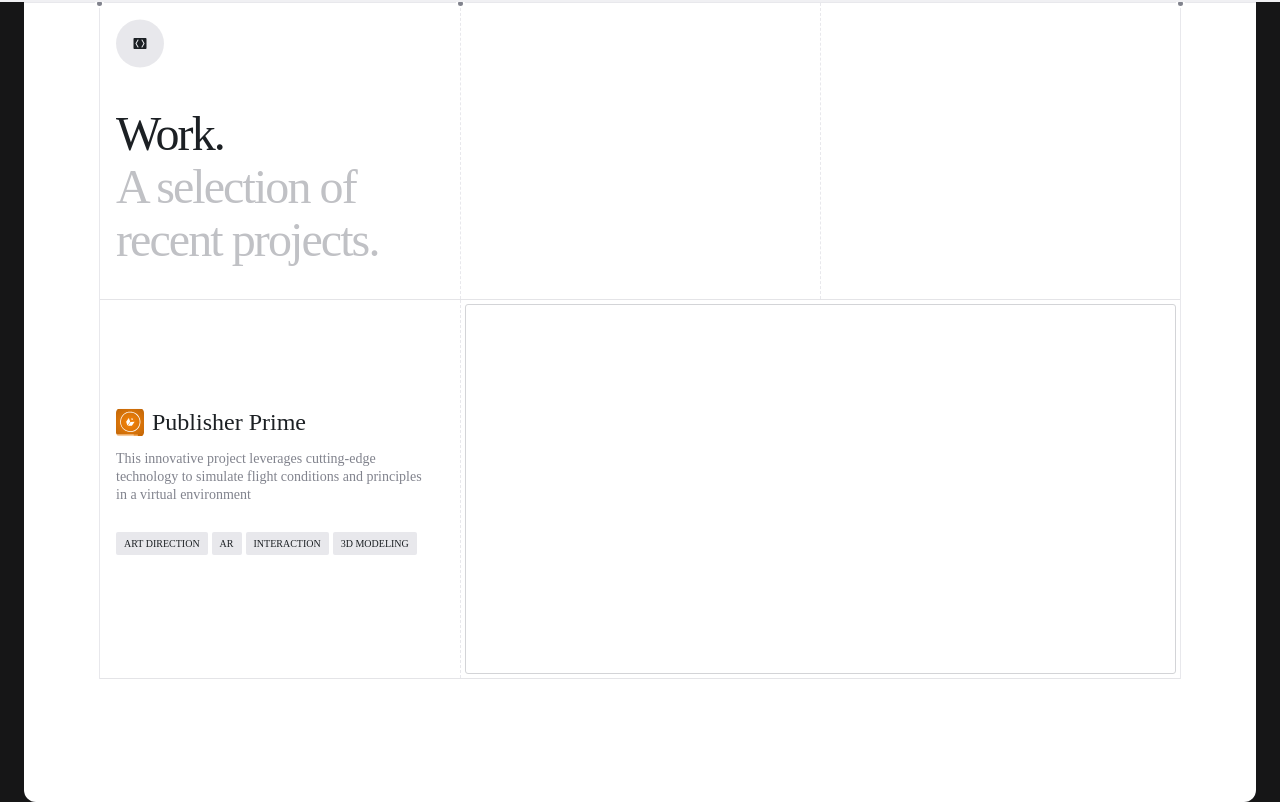
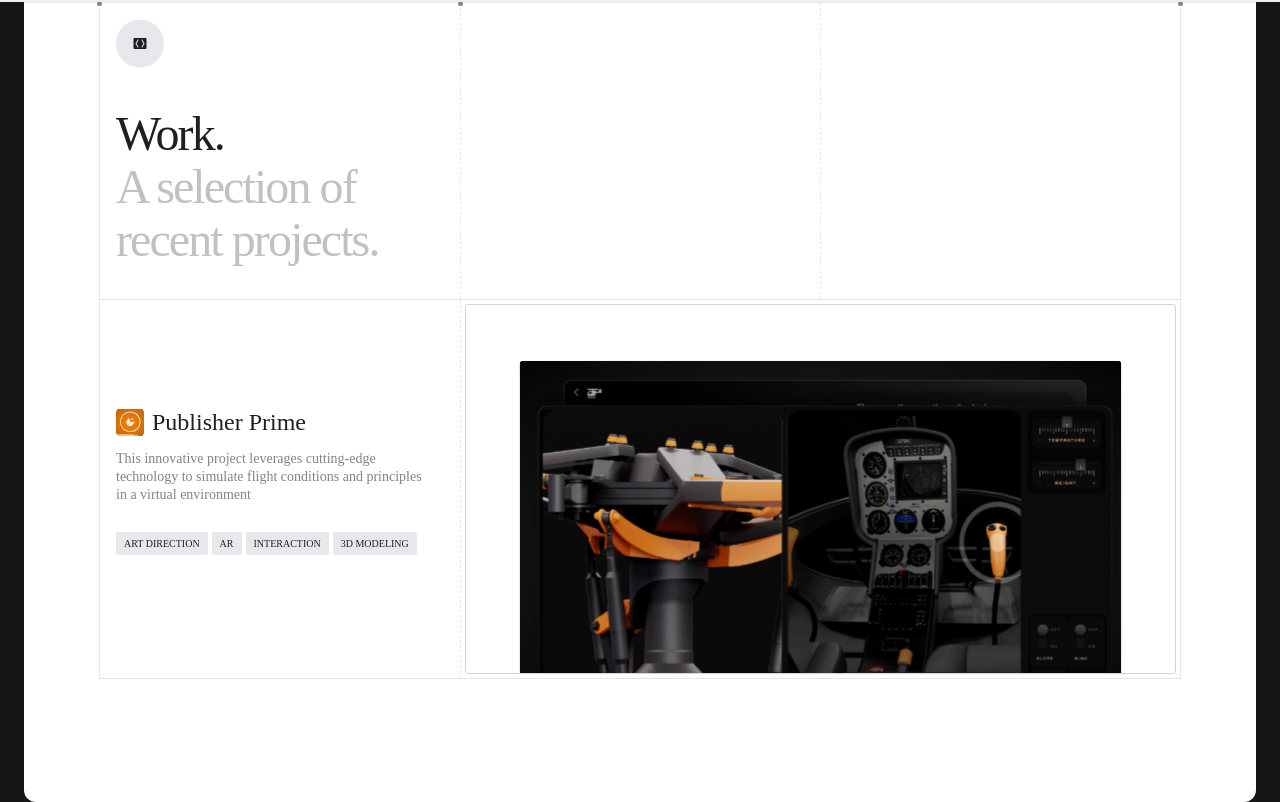
Before and after one commit to loganihrishi/parth-portfolio, a Next.js app: page / in a window 1280 px wide. Shown: the part 798-1600 px from the top of the page. Built offline with nearby package versions, Linux system fonts and the light colour scheme.

Commit message:
worklist done with animation

```diff
--- a/app/page.tsx
+++ b/app/page.tsx
@@ -4,6 +4,7 @@
 import { FloatingNav } from "@/components/ui/FloatingNav";
 import { ModeToggle } from "@/components/ui/ModeToggle";
 import Work from "@/components/Work";
+import { Testimonial } from "@/components/Testimonial";
 
 export default function Home() {
   return (
@@ -14,6 +15,7 @@
       <FloatingNav navItems={navItems} />
       <HomePage />
       <Work />
+      <Testimonial />
     </main>
   );
 }
--- a/components/Testimonial.tsx
+++ b/components/Testimonial.tsx
@@ -1,11 +1,60 @@
-import React from 'react'
+"use client";
 
-const Testimonial = () => {
+import Image from "next/image";
+import React from "react";
+import { CardBody, CardContainer, CardItem } from "./ui/3d-card";
+import img from "../assets/personal.svg";
+
+export function Testimonial() {
   return (
-    <div>
-
-    </div>
-  )
+    <CardContainer className="inter-var">
+      {/* <CardBody className="bg-gray-50 relative group/card  dark:hover:shadow-2xl dark:hover:shadow-emerald-500/[0.1] dark:bg-black dark:border-white/[0.2] border-black/[0.1] w-auto sm:w-[30rem] h-auto rounded-xl p-6 border  ">
+        <CardItem
+          translateZ="50"
+          className="text-xl font-bold text-neutral-600 dark:text-white"
+        >
+          Make things float in air
+        </CardItem>
+        <CardItem
+          as="p"
+          translateZ="60"
+          className="text-neutral-500 text-sm max-w-sm mt-2 dark:text-neutral-300"
+        >
+          Hover over this card to unleash the power of CSS perspective
+        </CardItem>
+        <CardItem
+          translateZ="100"
+          rotateX={20}
+          rotateZ={-10}
+          className="w-full mt-4"
+        >
+          <Image
+            src={img}
+            height="1000"
+            width="1000"
+            className="h-60 w-full object-cover rounded-xl group-hover/card:shadow-xl"
+            alt="thumbnail"
+          />
+        </CardItem>
+        <div className="flex justify-between items-center mt-20">
+          <CardItem
+            translateZ={20}
+            translateX={-40}
+            as="button"
+            className="px-4 py-2 rounded-xl text-xs font-normal dark:text-white"
+          >
+            Try now →
+          </CardItem>
+          <CardItem
+            translateZ={20}
+            translateX={40}
+            as="button"
+            className="px-4 py-2 rounded-xl bg-black dark:bg-white dark:text-black text-white text-xs font-bold"
+          >
+            Sign up
+          </CardItem>
+        </div>
+      </CardBody> */}
+    </CardContainer>
+  );
 }
-
-export default Testimonial
--- a/components/WorkList.tsx
+++ b/components/WorkList.tsx
@@ -1,6 +1,8 @@
 import Image from 'next/image'
 import React from 'react'
 import logo from '../assets/logo.svg'
+import img from "../assets/work1.svg";
+import { CardBody, CardContainer, CardItem } from './ui/3d-card'
 
 const WorkList = () => {
   return (
@@ -8,8 +10,8 @@
       <div className='work-header-grid relative flex justify-between w-full h-[378.828px] border-solid border-[#E8E8EC] dark:border-[#222225]'>
         <div className='relative left-box h-full flex-1 border-r border-solid border-[#E8E8EC] dark:border-[#222225]'></div>
         <div className='center-box h-full border-b flex flex-row grow min-w-[714px] min-[1200px]:min-w-[1080px]'>
+
           <div className='relative basis-1/3 h-full flex items-center justify-center border-r border-dashed border-[#E8E8EC] dark:border-[#222225] pb-5'>
-
             {/* EACH WORK CONTENT  */}
             <div className='flex flex-col justify-center items-center'>
               <div className='flex flex-col w-[360px] h-[126px] justify-start items-start p-4 pr-8 gap-3'>
@@ -30,12 +32,37 @@
                 <div className='text-[10px] font-["JetBrains_Mono"] px-2 py-1 text-[#1C2024] dark:text-[#EDEEF0] bg-[#E8E8EC] dark:bg-[#222225] rounded-[2px]'>3D MODELING</div>
               </div>
             </div>
+          </div>
 
+          <div className="work-div basis-2/3 w-full h-full p-1">
+            {/* EACH WORK CONTENT PIC WITH ANIMAITON */}
+            <CardContainer className="h-full w-full">
+              <CardBody className="relative h-full w-full">
+                <CardItem
+                  translateZ={0}
+                  className="w-full h-full overflow-hidden transition-transform duration-300 ease-in-out transform hover:scale-[1.05]"
+                >
+                  <div className='w-full h-full border-[#D3D4D7] dark:border-[#35363A] rounded-[3px] border z-50 '>
+                    <div className="relative w-full h-full transform origin-center rounded-tl-[0.495708%] rounded-tr-[0.495708%]">
+                      <div className="absolute inset-0 rounded-tl-[0.495708%] rounded-tr-[0.495708%] transform transition-transform duration-300 ease-in-out scale-[0.85] translate-y-[7.5%] hover:scale-[1] hover:translate-y-0">
+                        <Image
+                          sizes="calc(min(960px, 100vw) * 0.85)"
+                          src={img}
+
+                          alt=""
+                          layout="fill"
+                          objectFit="cover"
+                          objectPosition="50% 0%"
+                          className="rounded-tl-[0.495708%] rounded-tr-[0.495708%] opacity-100"
+                        />
+                      </div>
+                    </div>
+                  </div>
+                </CardItem>
+              </CardBody>
+            </CardContainer>
           </div>
-          <div className='basis-2/3 h-full p-1'>
-            {/* EACH WORK PICTURE */}
-            <div className='w-full h-full rounded-[3px] border border-[#D3D4D7] dark:border-[#35363A]'></div>
-          </div>
+
         </div>
         <div className='relative left-box h-full flex-1 border-l border-solid border-[#E8E8EC] dark:border-[#222225]'></div>
       </div>
--- /dev/null
+++ b/components/ui/3d-card.tsx
@@ -0,0 +1,155 @@
+"use client";
+
+import { cn } from "@/lib/utils";
+import Image from "next/image";
+import React, {
+  createContext,
+  useState,
+  useContext,
+  useRef,
+  useEffect,
+} from "react";
+
+const MouseEnterContext = createContext<
+  [boolean, React.Dispatch<React.SetStateAction<boolean>>] | undefined
+>(undefined);
+
+export const CardContainer = ({
+  children,
+  className,
+  containerClassName,
+}: {
+  children?: React.ReactNode;
+  className?: string;
+  containerClassName?: string;
+}) => {
+  const containerRef = useRef<HTMLDivElement>(null);
+  const [isMouseEntered, setIsMouseEntered] = useState(false);
+
+  const handleMouseMove = (e: React.MouseEvent<HTMLDivElement>) => {
+    if (!containerRef.current) return;
+    const { left, top, width, height } =
+      containerRef.current.getBoundingClientRect();
+    const x = (e.clientX - left - width / 2) / 50;
+    const y = (e.clientY - top - height / 2) / 50;
+    containerRef.current.style.transform = `rotateY(${x}deg) rotateX(${y}deg)`;
+  };
+
+  const handleMouseEnter = (e: React.MouseEvent<HTMLDivElement>) => {
+    setIsMouseEntered(true);
+    if (!containerRef.current) return;
+  };
+
+  const handleMouseLeave = (e: React.MouseEvent<HTMLDivElement>) => {
+    if (!containerRef.current) return;
+    setIsMouseEntered(false);
+    containerRef.current.style.transform = `rotateY(0deg) rotateX(0deg)`;
+  };
+  return (
+    <MouseEnterContext.Provider value={[isMouseEntered, setIsMouseEntered]}>
+      <div
+        className={cn(
+          "h-full w-full flex items-center justify-center",
+          containerClassName
+        )}
+        style={{
+          perspective: "1000px",
+        }}
+      >
+        <div
+          ref={containerRef}
+          onMouseEnter={handleMouseEnter}
+          onMouseMove={handleMouseMove}
+          onMouseLeave={handleMouseLeave}
+          className={cn(
+            "flex items-center justify-center relative transition-all duration-200 ease-linear",
+            className
+          )}
+          style={{
+            transformStyle: "preserve-3d",
+          }}
+        >
+          {children}
+        </div>
+      </div>
+    </MouseEnterContext.Provider>
+  );
+};
+
+export const CardBody = ({
+  children,
+  className,
+}: {
+  children: React.ReactNode;
+  className?: string;
+}) => {
+  return (
+    <div
+      className={cn(
+        "h-full w-full [transform-style:preserve-3d]  [&>*]:[transform-style:preserve-3d]",
+        className
+      )}
+    >
+      {children}
+    </div>
+  );
+};
+
+export const CardItem = ({
+  as: Tag = "div",
+  children,
+  className,
+  translateX = 0,
+  translateY = 0,
+  translateZ = 0,
+  rotateX = 0,
+  rotateY = 0,
+  rotateZ = 0,
+  ...rest
+}: {
+  as?: React.ElementType;
+  children: React.ReactNode;
+  className?: string;
+  translateX?: number | string;
+  translateY?: number | string;
+  translateZ?: number | string;
+  rotateX?: number | string;
+  rotateY?: number | string;
+  rotateZ?: number | string;
+  [key: string]: any;
+}) => {
+  const ref = useRef<HTMLDivElement>(null);
+  const [isMouseEntered] = useMouseEnter();
+
+  useEffect(() => {
+    handleAnimations();
+  }, [isMouseEntered]);
+
+  const handleAnimations = () => {
+    if (!ref.current) return;
+    if (isMouseEntered) {
+      ref.current.style.transform = `translateX(${translateX}px) translateY(${translateY}px) translateZ(${translateZ}px) rotateX(${rotateX}deg) rotateY(${rotateY}deg) rotateZ(${rotateZ}deg)`;
+    } else {
+      ref.current.style.transform = `translateX(0px) translateY(0px) translateZ(0px) rotateX(0deg) rotateY(0deg) rotateZ(0deg)`;
+    }
+  };
+
+  return (
+    <Tag
+      ref={ref}
+      className={cn("w-fit transition duration-200 ease-linear", className)}
+      {...rest}
+    >
+      {children}
+    </Tag>
+  );
+};
+
+// Create a hook to use the context
+export const useMouseEnter = () => {
+  const context = useContext(MouseEnterContext);
+  if (context === undefined) {
+    throw new Error("useMouseEnter must be used within a MouseEnterProvider");
+  }
+  return context;
+};
```
Also changed, not shown: assets/work1.svg (added).
